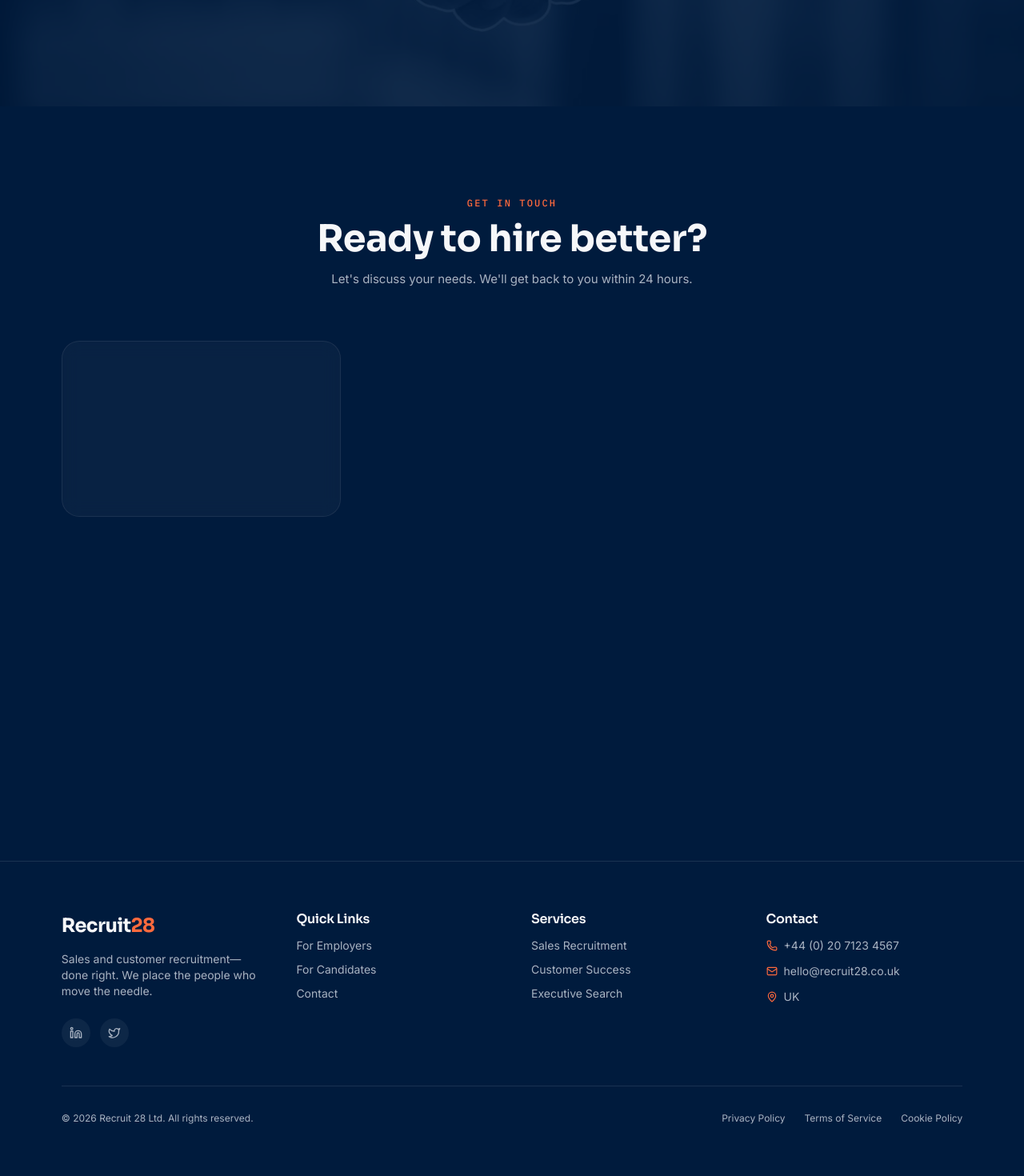
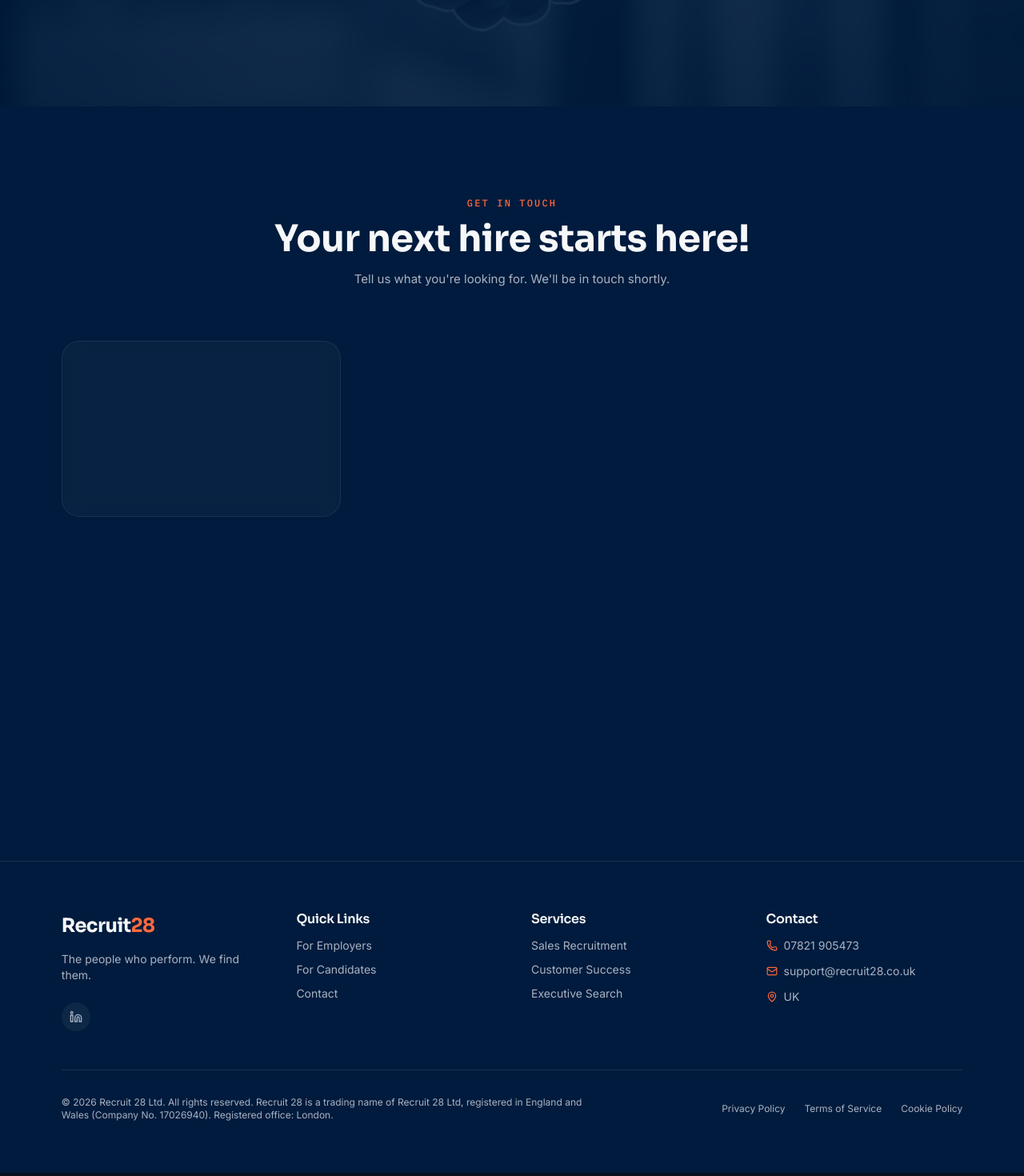
Before and after one commit to j1kn/Recritement, a React (Vite) app: page / in a window 1280 px wide. Shown: the part 5180-6650 px from the top of the page at 80% size. Built offline with nearby package versions, Linux system fonts and the light colour scheme.

Commit message:
Update contact details, footer branding, social icons, and legal information

```diff
--- a/src/sections/Contact.tsx
+++ b/src/sections/Contact.tsx
@@ -7,8 +7,8 @@ import { toast } from 'sonner';
 gsap.registerPlugin(ScrollTrigger);
 
 const contactInfo = [
-  { icon: Phone, label: 'Phone', value: '+44 (0) 20 7123 4567' },
-  { icon: Mail, label: 'Email', value: 'hello@recruit28.co.uk' },
+  { icon: Phone, label: 'Phone', value: '07821 905473' },
+  { icon: Mail, label: 'Email', value: 'support@recruit28.co.uk' },
   { icon: MapPin, label: 'Location', value: 'UK' },
 ];
 
@@ -109,10 +109,10 @@ export default function Contact() {
         <div className="text-center mb-12 lg:mb-16">
           <span className="text-micro text-coral block mb-3">Get In Touch</span>
           <h2 className="font-display font-bold text-h2 text-slate-text mb-4">
-            Ready to hire better?
+            Your next hire starts here!
           </h2>
           <p className="text-body text-slate-muted max-w-2xl mx-auto">
-            Let's discuss your needs. We'll get back to you within 24 hours.
+            Tell us what you're looking for. We'll be in touch shortly.
           </p>
         </div>
 
--- a/src/sections/Footer.tsx
+++ b/src/sections/Footer.tsx
@@ -1,7 +1,7 @@
-import { Mail, MapPin, Linkedin, Twitter, Phone } from 'lucide-react';
+import { Mail, MapPin, Linkedin, Phone } from 'lucide-react';
 
 export default function Footer() {
-  const currentYear = new Date().getFullYear();
+
 
   const scrollToSection = (href: string) => {
     const element = document.querySelector(href);
@@ -26,22 +26,17 @@ export default function Footer() {
               Recruit<span className="text-coral">28</span>
             </a>
             <p className="text-sm text-slate-muted mb-6">
-              Sales and customer recruitment—done right. We place the people who move the needle.
+              The people who perform. We find them.
             </p>
             <div className="flex items-center gap-3">
               <a
-                href="#"
+                href="https://www.linkedin.com/in/taljit-kang-b5888886/"
+                target="_blank"
+                rel="noopener noreferrer"
                 className="w-9 h-9 rounded-full bg-white/5 flex items-center justify-center text-slate-muted hover:text-coral hover:bg-white/10 transition-all duration-300"
                 aria-label="LinkedIn"
               >
                 <Linkedin size={16} />
-              </a>
-              <a
-                href="#"
-                className="w-9 h-9 rounded-full bg-white/5 flex items-center justify-center text-slate-muted hover:text-coral hover:bg-white/10 transition-all duration-300"
-                aria-label="Twitter"
-              >
-                <Twitter size={16} />
               </a>
             </div>
           </div>
@@ -94,18 +89,18 @@ export default function Footer() {
             </h4>
             <div className="space-y-3">
               <a
-                href="tel:+442071234567"
+                href="tel:07821905473"
                 className="flex items-center gap-2 text-sm text-slate-muted hover:text-slate-text transition-colors duration-300"
               >
                 <Phone size={14} className="text-coral" />
-                +44 (0) 20 7123 4567
+                07821 905473
               </a>
               <a
-                href="mailto:hello@recruit28.co.uk"
+                href="mailto:support@recruit28.co.uk"
                 className="flex items-center gap-2 text-sm text-slate-muted hover:text-slate-text transition-colors duration-300"
               >
                 <Mail size={14} className="text-coral" />
-                hello@recruit28.co.uk
+                support@recruit28.co.uk
               </a>
               <div className="flex items-center gap-2 text-sm text-slate-muted">
                 <MapPin size={14} className="text-coral" />
@@ -117,8 +112,8 @@ export default function Footer() {
 
         {/* Bottom Bar */}
         <div className="pt-8 border-t border-white/10 flex flex-col sm:flex-row items-center justify-between gap-4">
-          <p className="text-xs text-slate-muted">
-            © {currentYear} Recruit 28 Ltd. All rights reserved.
+          <p className="text-xs text-slate-muted max-w-2xl">
+            © 2026 Recruit 28 Ltd. All rights reserved. Recruit 28 is a trading name of Recruit 28 Ltd, registered in England and Wales (Company No. 17026940). Registered office: London.
           </p>
           <div className="flex items-center gap-6">
             <a
```
